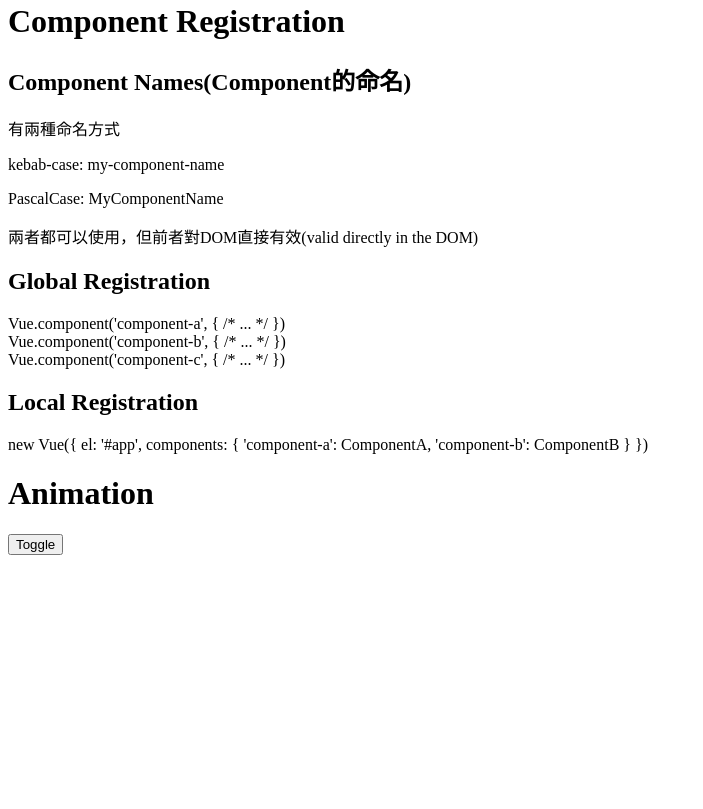
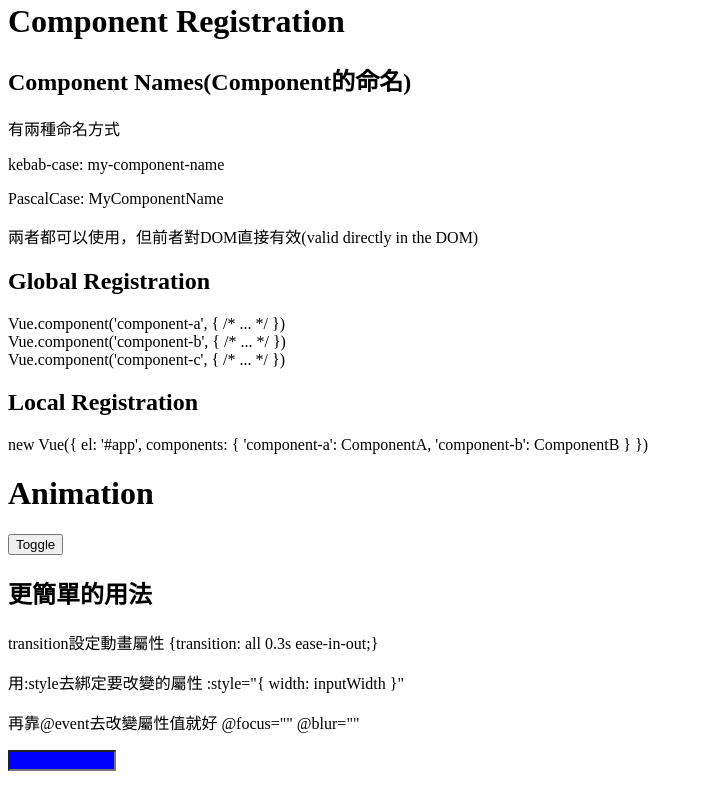
Before and after one commit to dingzhengru/my-vue-test, a website: page index.html in a window 1280 px wide. Shown: the part 5424-6233 px from the top of the page, without its empty margins (0-703 px from the left). Before the commit the page ends 6079 px from the top, so only its background shows below. Drawn offline with nearby package versions, Linux system fonts and the light colour scheme.

Commit message:
update readme & animate

```diff
--- a/index.html
+++ b/index.html
@@ -4,9 +4,7 @@
     <meta charset="UTF-8">
     <title>Vue test</title>
 
-    <style>
-        @import url("public/min/css/test.css")
-    </style>
+    <link rel="stylesheet" href="./public/css/test.css">
 </head>
 <body>
     <!-- v-bind -->
@@ -353,6 +351,17 @@
                 <p v-if="show" class="anime-test">hello </p>
             </transition>
         </div>
+        <div>
+            <h2>更簡單的用法</h2>
+            <p>transition設定動畫屬性 {transition: all 0.3s ease-in-out;}</p>
+            <p>用:style去綁定要改變的屬性 :style="{ width: inputWidth }"</p>
+            <p>再靠@event去改變屬性值就好 @focus="" @blur=""</p>
+            <input type="text"
+                    class="easy-anime-test"
+                    :style="{ width: inputWidth }"
+                   @focus="widenInputWidth()"
+                   @blur="narrowInputWidth()">
+        </div>
     </div>
     <footer></footer>
 
--- a/public/css/test.css
+++ b/public/css/test.css
@@ -19,6 +19,12 @@
 }
 
 /* Animation */
+
+.easy-anime-test {
+    background-color: blue;
+    transition: width 1s ease-in-out;
+}
+
 .anime-test {
     height: 100px;
     background-color: red;
--- a/public/js/test.js
+++ b/public/js/test.js
@@ -424,5 +424,16 @@
     el: '#app19',
     data: {
         show: false,
+        inputWidth: '100px',
     },
+    methods: {
+        widenInputWidth: function() {
+            // 變寬
+            this.inputWidth = '300px';
+        },
+        narrowInputWidth: function() {
+            // 變窄回原樣
+            this.inputWidth = '100px';
+        },
+    }
 })
```
Also changed, not shown: README.md, 1 other file.
